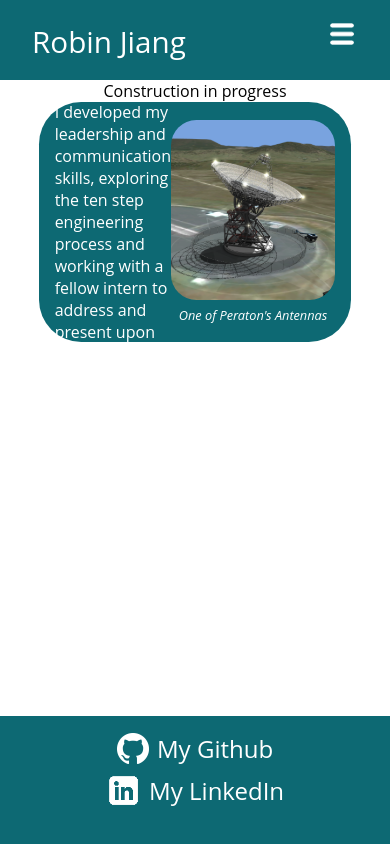
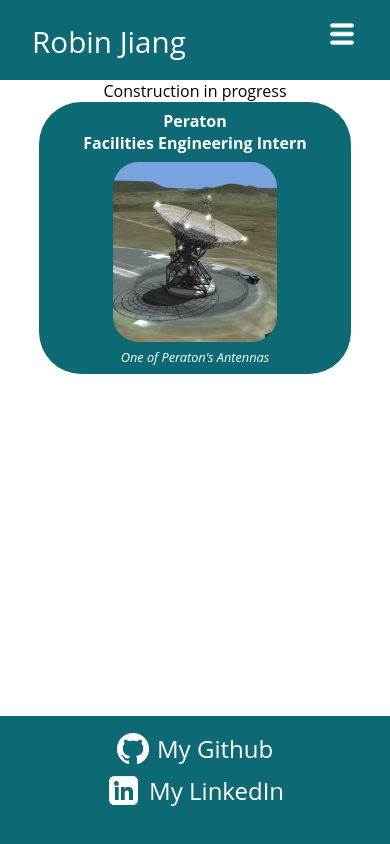
Before and after one commit to robinjiang6/robinjiang6.github.io, a React (Create React App) app: page /portfolio in a window 390 px wide. Shown: the top 844 px of the page. Built offline with nearby package versions, Linux system fonts and the light colour scheme.

Commit message:
fixed positioning of text in portfolio for mobile users, bolded title

```diff
--- a/src/components/pages/Portfolio.css
+++ b/src/components/pages/Portfolio.css
@@ -12,13 +12,14 @@
     border-radius: 5vh;
     background-color: var(--base);
     height: var(--box-height);
-    width: clamp(15rem, 30rem, 80vw);
+    width: clamp(15rem, 32rem, 80vw);
     margin-bottom: 2vh;
 }
 .box-container:hover{
     background-color: var(--accent3);
     border-bottom: 5px solid #000;
-    transition: all 0.15s;
+    transition: background-color 0.15s;
+    transition: border-bottom 0.15s;
 }
 .box-items{
     height: 100%;
@@ -33,7 +34,7 @@
     flex-direction: column;
     align-items: center;
 }
-.picture{
+.portfolio-picture{
     height: calc(var(--box-height) * 0.75);
     border-radius: 3vh;
 }
@@ -53,11 +54,47 @@
 }
 .job-title{
     font-size: 1rem;
+    font-weight: 700;
 }
 .job-description{
     font-size: 1rem;
+    padding-right: 1rem;
 }
 .portfolio-peraton{
     text-decoration: none;
     color: var(--text)
 }
+@media screen and (max-width:620px){
+    .box-container{
+        height: calc(var(--box-height) + 2rem);
+        width: clamp(0px, 400px, 80vw);
+    }
+    .box-items{
+        flex-direction: column;
+        justify-content: center;
+    }
+    .picture-container{
+        margin: 0;
+    }
+    .title-and-description{
+        margin-left: 0;
+        margin-right: 0;
+        margin-bottom: 0.5rem;
+    }
+    .job-description{
+        font-size: 0;
+    }
+}
+@media screen and (max-width:460px){
+    .port-dash{
+        font-size: 0;
+    }
+    .job-title{
+        display: flex;
+        flex-direction: column;
+        align-items: center;
+    }
+    .portfolio-picture{
+        max-width: 60vw;
+    }
+}
--- a/src/components/pages/Portfolio.js
+++ b/src/components/pages/Portfolio.js
@@ -14,11 +14,11 @@ function Portfolio() {
               <div className='box-container'>
                   <div className='box-items'>
                     <div className='title-and-description'>
-                      <div className='job-title'>Peraton - Facilities Engineering Intern</div>
+                      <div className='job-title'>Peraton<span className='port-dash'> - </span><span className='job-position'>Facilities Engineering Intern</span></div>
                       <div className='job-description'>I developed my leadership and communication skills, exploring the ten step engineering process and working with a fellow intern to address and present upon real world cables faults from 2016 and 2018.</div>
                     </div>
                     <div className='picture-container'>
-                      <img src='/images/artemis.png' alt='Artemis 1, a Peraton owned antenna' className='picture' id='peraton-picture'></img>
+                      <img src='/images/artemis.png' alt='Artemis 1, a Peraton owned antenna' className='portfolio-picture' id='peraton-picture'></img>
                       <div className='picture-caption'>One of Peraton's <a href='https://eyes.nasa.gov/dsn/dsn.html' target="_blank" rel="noreferrer" className='picture-link'>Antennas</a></div>
                     </div>
                   </div>
```
